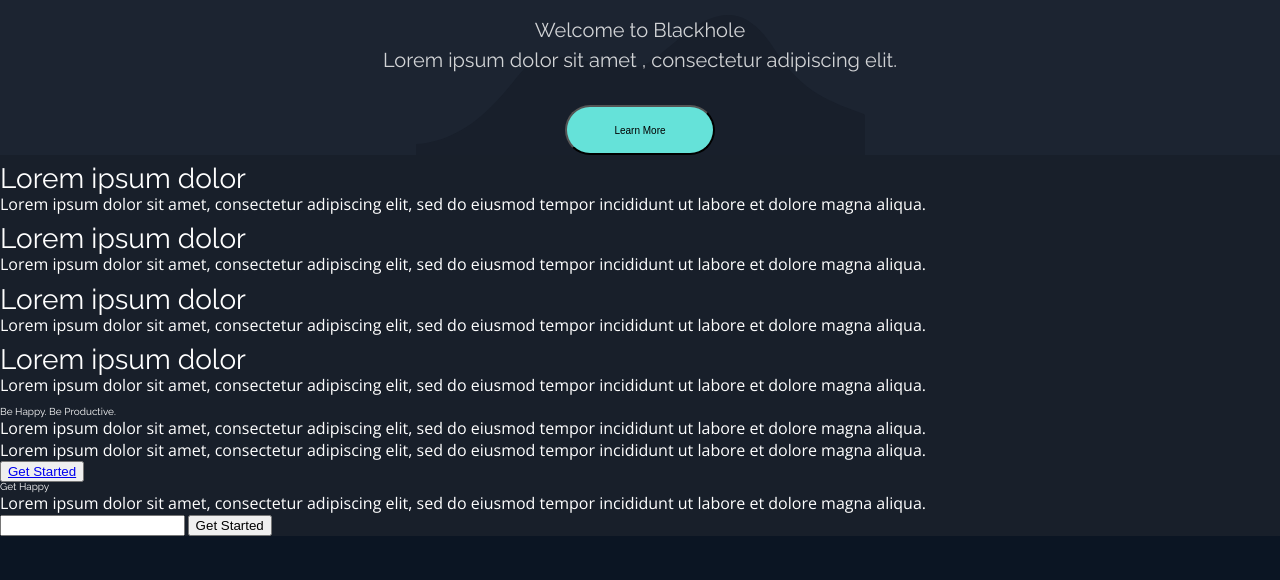
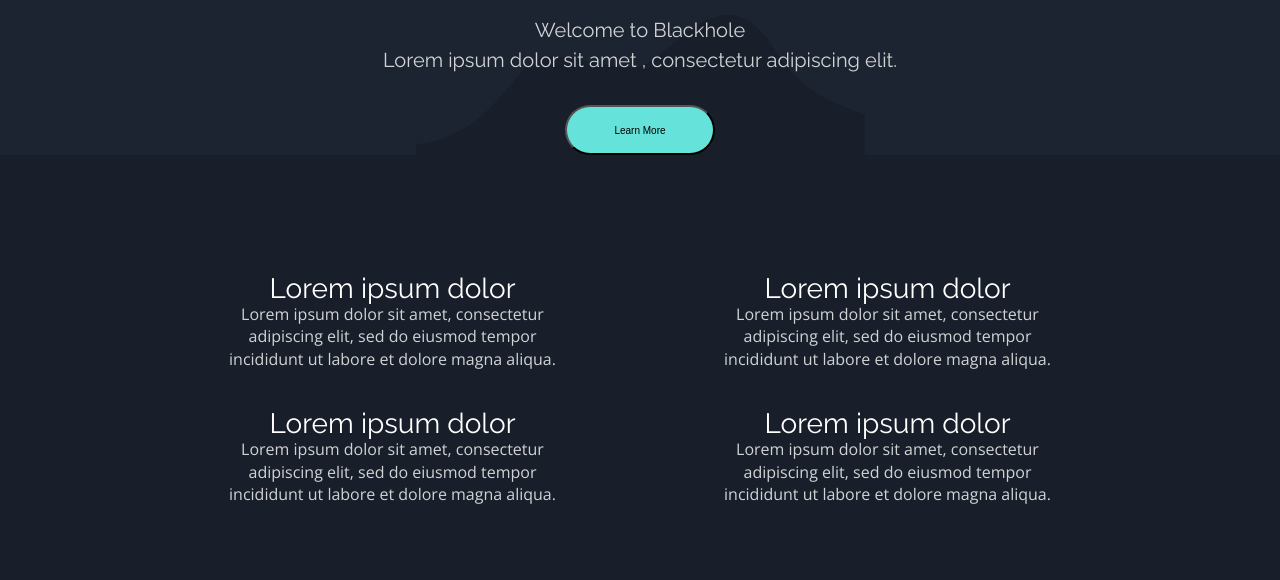
Before and after one commit to april-blackhole-lambda/marketing, a plain HTML site: page index.html in a window 1280 px wide. Shown: the part 75-655 px from the top of the page. Drawn offline with nearby package versions, Linux system fonts and the light colour scheme; files that its build step writes are made by us from their sources.

Commit message:
Add Features styling

```diff
--- a/less/home-page.less
+++ b/less/home-page.less
@@ -49,3 +49,36 @@
     background-image: url("../images/bg-curvy-mobile.svg");
   }
 }
+
+// Features
+.features-home {
+  display: flex;
+  justify-content: space-between;
+  align-items: center;
+  flex-wrap: wrap;
+  width: 100%;
+  max-width: 900px;
+  margin: 10em auto;
+
+  .feature-wrapper {
+    flex-basis: 45%;
+    min-width: 350px;
+    display: flex;
+    flex-direction: column;
+    align-items: center;
+    margin: 2em 0;
+
+    p {
+      width: 100%;
+      max-width: 350px;
+      text-align: center;
+      opacity: 0.8;
+    }
+  }
+}
+
+@media @phone {
+  .features-home {
+    flex-direction: column;
+  }
+}
```
